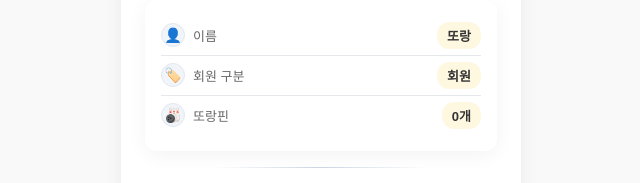
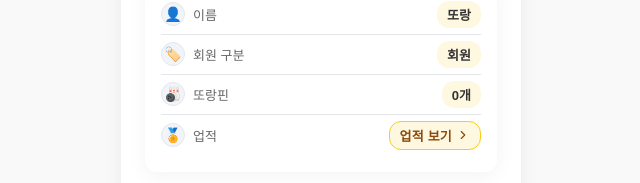
Before and after one commit to DevKyu/Torang, a React (Vite) app: page /myinfo in a window 1280 px wide. Shown: the part 263-446 px from the top of the page, without its empty margins (319-959 px from the left). Built offline with nearby package versions, Linux system fonts and the light colour scheme; no server answers; the database is empty; sample sign-in values are in the browser's storage.

Commit message:
fix: 업적 보기 버튼 노출

```diff
--- a/src/components/MyInfo.tsx
+++ b/src/components/MyInfo.tsx
@@ -46,11 +46,11 @@ import {
   FilterRow,
   ScoreGrid,
   LabelEmoji,
-  // BadgeButton,
+  BadgeButton,
 } from '../styles/myInfoStyle';
 import { SmallText } from '../styles/commonStyle';
 import { getYearMonth } from '../utils/date';
-// import { ChevronRight } from 'lucide-react';
+import { ChevronRight } from 'lucide-react';
 
 const MyInfo = () => {
   const navigate = useNavigate();
@@ -170,13 +170,13 @@ const MyInfo = () => {
         <Label>또랑핀</Label>
         <Badge>{pin}개</Badge>
       </InfoRow>
-      {/* <InfoRow>
+      <InfoRow>
         <LabelEmoji>🏅</LabelEmoji>
         <Label>업적</Label>
         <BadgeButton onClick={() => navigate('/achievements')}>
           업적 보기 <ChevronRight size={14} strokeWidth={2} />
         </BadgeButton>
-      </InfoRow> */}
+      </InfoRow>
     </InfoSection>
   );
 
```
